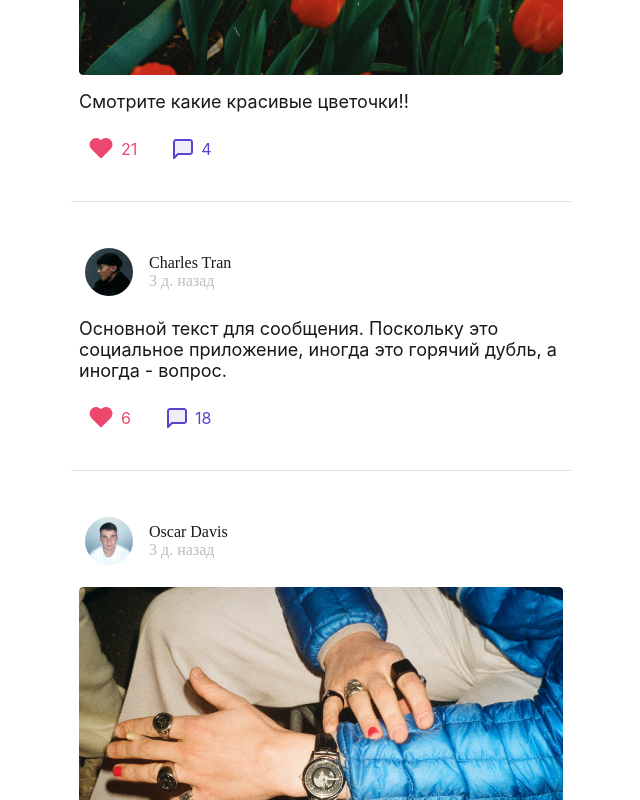
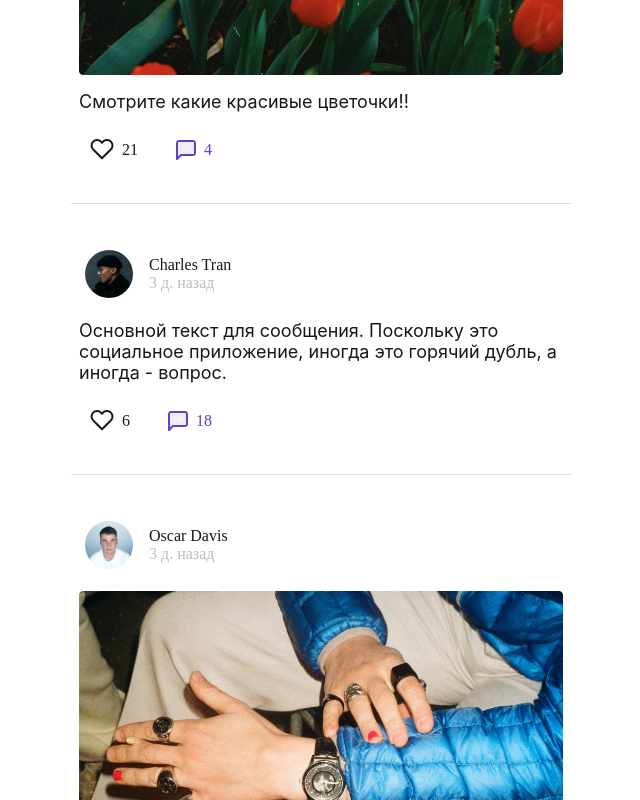
Before and after one commit to HealKnix/react-ether-messenger, a React (Vite) app: page /home in a window 1280 px wide. Shown: the part 1080-1880 px from the top of the page, without its empty margins (265-905 px from the left). Built offline with nearby package versions, Linux system fonts and the light colour scheme; sample sign-in values are in the browser's storage; a web font is replaced by a local one.

Commit message:
Добавил эффект при лайке поста

```diff
--- a/src/components/Button/Button.scss
+++ b/src/components/Button/Button.scss
@@ -34,3 +34,7 @@ button:focus-visible {
   outline: 2px solid var(--color-outline);
   outline-offset: -4px;
 }
+
+button > * {
+  pointer-events: none;
+}
--- a/src/components/Button/Button.tsx
+++ b/src/components/Button/Button.tsx
@@ -4,12 +4,21 @@ import './Button.scss';
 interface ButtonProps {
   color?: 'accent' | 'light' | 'black' | 'red' | 'white';
   children?: string | JSX.Element | JSX.Element[];
-  onClick?: () => void;
+  onClick?: (e: unknown) => void;
+  className?: string;
 }
 
-const Button: FC<ButtonProps> = ({ color = 'accent', children, onClick }) => {
+const Button: FC<ButtonProps> = ({
+  color = 'accent',
+  className,
+  children,
+  onClick,
+}) => {
   return (
-    <button className={color} onClick={onClick}>
+    <button
+      className={color + (className ? ` ${className}` : '')}
+      onClick={onClick}
+    >
       {children}
     </button>
   );
--- a/src/pages/Home/HomePosts/HomePosts.scss
+++ b/src/pages/Home/HomePosts/HomePosts.scss
@@ -36,6 +36,7 @@
 }
 
 .post-functional > * {
+  position: relative;
   cursor: pointer;
   display: flex;
   align-items: center;
@@ -43,8 +44,161 @@
   padding: 10px;
   border-radius: 1000px;
 
-  transition: scale 0.05s ease-in-out;
+  transition:
+    scale 0.05s ease-in-out,
+    background-color 0.15s ease-in-out;
 }
+
+// !!!!!!!!!!!!!!!!!!!!!!!!
+.post-functional-like:before,
+.post-functional-like:after {
+  position: absolute;
+  content: '';
+  display: block;
+  width: 140%;
+  height: 100%;
+  left: -20%;
+  z-index: -1000;
+  transition: all ease-in-out 0.5s;
+  background-repeat: no-repeat;
+}
+.post-functional-like:before {
+  display: none;
+  top: -75%;
+  background-image: radial-gradient(circle, #ff0081 20%, transparent 20%),
+    radial-gradient(circle, transparent 20%, #ff0081 20%, transparent 30%),
+    radial-gradient(circle, #ff0081 20%, transparent 20%),
+    radial-gradient(circle, #ff0081 20%, transparent 20%),
+    radial-gradient(circle, transparent 10%, #ff0081 15%, transparent 20%),
+    radial-gradient(circle, #ff0081 20%, transparent 20%),
+    radial-gradient(circle, #ff0081 20%, transparent 20%),
+    radial-gradient(circle, #ff0081 20%, transparent 20%),
+    radial-gradient(circle, #ff0081 20%, transparent 20%);
+  background-size:
+    10% 10%,
+    20% 20%,
+    15% 15%,
+    20% 20%,
+    18% 18%,
+    10% 10%,
+    15% 15%,
+    10% 10%,
+    18% 18%;
+}
+.post-functional-like:after {
+  display: none;
+  bottom: -75%;
+  background-image: radial-gradient(circle, #ff0081 20%, transparent 20%),
+    radial-gradient(circle, #ff0081 20%, transparent 20%),
+    radial-gradient(circle, transparent 10%, #ff0081 15%, transparent 20%),
+    radial-gradient(circle, #ff0081 20%, transparent 20%),
+    radial-gradient(circle, #ff0081 20%, transparent 20%),
+    radial-gradient(circle, #ff0081 20%, transparent 20%),
+    radial-gradient(circle, #ff0081 20%, transparent 20%);
+  background-size:
+    15% 15%,
+    20% 20%,
+    18% 18%,
+    20% 20%,
+    15% 15%,
+    10% 10%,
+    20% 20%;
+}
+
+.post-functional-like.active::before {
+  display: block;
+  animation: topBubbles ease-in-out 0.75s forwards;
+}
+
+.post-functional-like.active:after {
+  display: block;
+  animation: bottomBubbles ease-in-out 0.75s forwards;
+}
+@keyframes topBubbles {
+  0% {
+    background-position:
+      5% 90%,
+      10% 90%,
+      10% 90%,
+      15% 90%,
+      25% 90%,
+      25% 90%,
+      40% 90%,
+      55% 90%,
+      70% 90%;
+  }
+  50% {
+    background-position:
+      0% 80%,
+      0% 20%,
+      10% 40%,
+      20% 0%,
+      30% 30%,
+      22% 50%,
+      50% 50%,
+      65% 20%,
+      90% 30%;
+  }
+  100% {
+    background-position:
+      0% 70%,
+      0% 10%,
+      10% 30%,
+      20% -10%,
+      30% 20%,
+      22% 40%,
+      50% 40%,
+      65% 10%,
+      90% 20%;
+    background-size:
+      0% 0%,
+      0% 0%,
+      0% 0%,
+      0% 0%,
+      0% 0%,
+      0% 0%;
+  }
+}
+@keyframes bottomBubbles {
+  0% {
+    background-position:
+      10% -10%,
+      30% 10%,
+      55% -10%,
+      70% -10%,
+      85% -10%,
+      70% -10%,
+      70% 0%;
+  }
+  50% {
+    background-position:
+      0% 80%,
+      20% 80%,
+      45% 60%,
+      60% 100%,
+      75% 70%,
+      95% 60%,
+      105% 0%;
+  }
+  100% {
+    background-position:
+      0% 90%,
+      20% 90%,
+      45% 70%,
+      60% 110%,
+      75% 80%,
+      95% 70%,
+      110% 10%;
+    background-size:
+      0% 0%,
+      0% 0%,
+      0% 0%,
+      0% 0%,
+      0% 0%,
+      0% 0%;
+  }
+}
+// !!!!!!!!!!!!!!!!!!!!!!!!
 
 .post-functional > *:active {
   scale: 0.9;
@@ -56,6 +210,19 @@
 
 .post-functional-like.active {
   color: var(--error);
+}
+
+.post-functional-like:focus,
+.post-functional-comment:focus {
+  outline: none;
+}
+
+.post-functional-like:focus {
+  background-color: color-mix(in srgb, var(--error) 10%, transparent 0%);
+}
+
+.post-functional-comment:focus {
+  background-color: var(--primary-accent-light-color);
 }
 
 .post-functional-like.active > svg {
--- a/src/pages/Home/HomePosts/HomePosts.tsx
+++ b/src/pages/Home/HomePosts/HomePosts.tsx
@@ -7,6 +7,7 @@ import { FC } from 'react';
 import './HomePosts.scss';
 import { postList } from '@/models/mock/post';
 import { getPastTimeString } from '@/utils/getPastTimeString';
+import Button from '@/components/Button/Button';
 
 const HomePosts: FC = () => {
   return (
@@ -33,14 +34,33 @@ const HomePosts: FC = () => {
             )}
             <span className="post-description">{post.text}</span>
             <div className="post-functional">
-              <div className="post-functional-like active">
+              <Button
+                className="post-functional-like"
+                color="white"
+                onClick={(e) => {
+                  const likeBtn = (e as MouseEvent).target as HTMLButtonElement;
+                  likeBtn.classList.toggle('active');
+
+                  if (likeBtn.classList.contains('active')) {
+                    // @ts-expect-error-next-line
+                    likeBtn.children[1].innerText =
+                      // @ts-expect-error-next-line
+                      parseInt(likeBtn.children[1].innerText) + 1;
+                  } else {
+                    // @ts-expect-error-next-line
+                    likeBtn.children[1].innerText =
+                      // @ts-expect-error-next-line
+                      parseInt(likeBtn.children[1].innerText) - 1;
+                  }
+                }}
+              >
                 <LikeSVG />
                 <span className="like-count">{post.likeCount}</span>
-              </div>
-              <div className="post-functional-comment active">
+              </Button>
+              <Button className="post-functional-comment active" color="white">
                 <CommentSVG />
                 <span className="comment-count">{post.commentCount}</span>
-              </div>
+              </Button>
             </div>
           </div>
         ))}
```
